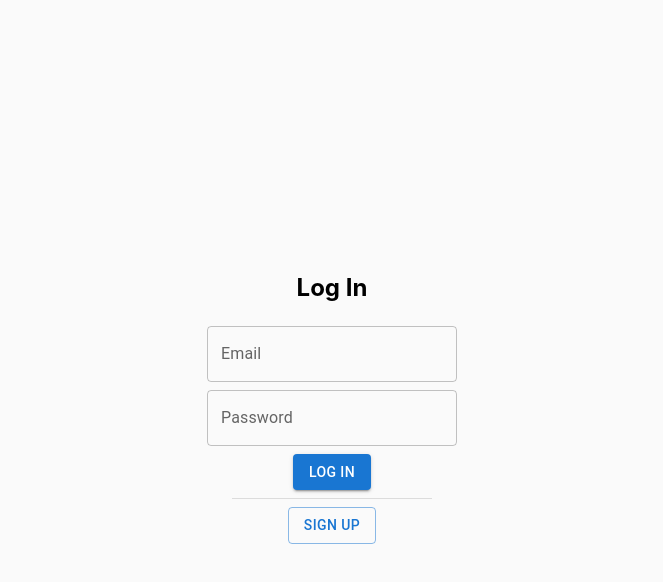
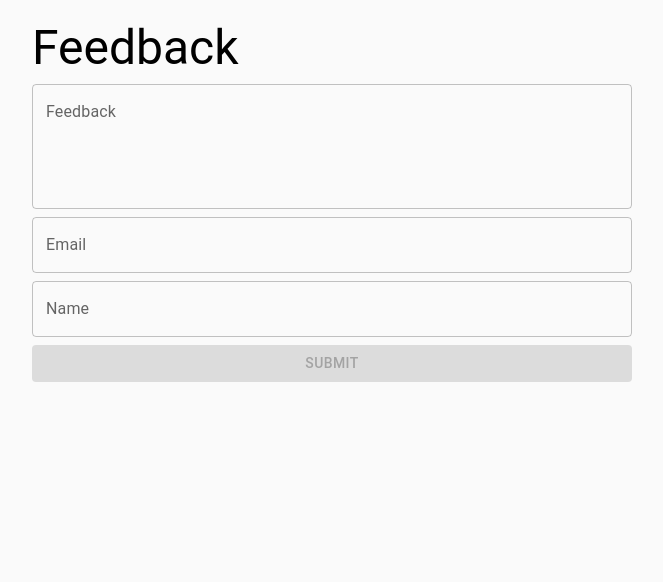
Before and after one commit to MitchStark10/venom-electron, a React (Create React App) app: page /feedback in a window 1280 px wide. Shown: the top 582 px of the page, without its empty margins (308-971 px from the left). Built offline with nearby package versions, Linux system fonts and the light colour scheme.

Commit message:
add feedback form

```diff
--- a/package.json
+++ b/package.json
@@ -22,6 +22,8 @@
     "react-drag-reorder": "^1.2.0",
     "react-hook-form": "^7.49.2",
     "react-redux": "^9.0.4",
+    "react-router": "^7.1.0",
+    "react-router-dom": "^7.1.0",
     "react-scripts": "5.0.1",
     "react-toastify": "^10.0.4",
     "web-vitals": "^2.1.4"
--- a/src/App.tsx
+++ b/src/App.tsx
@@ -3,9 +3,11 @@ import { LocalizationProvider } from "@mui/x-date-pickers";
 import { AdapterMoment } from "@mui/x-date-pickers/AdapterMoment";
 import { FC } from "react";
 import { Provider } from "react-redux";
+import { BrowserRouter, Route, Routes } from "react-router-dom";
 import { ToastContainer } from "react-toastify";
 import "react-toastify/dist/ReactToastify.css";
 import { Layout } from "./Layout";
+import { Feedback } from "./components/Feedback";
 import { useTheme } from "./hooks/useTheme";
 import { store } from "./store/store";
 
@@ -17,7 +19,12 @@ const App: FC = () => {
       <LocalizationProvider dateAdapter={AdapterMoment}>
         <Provider store={store}>
           <ToastContainer />
-          <Layout />
+          <BrowserRouter>
+            <Routes>
+              <Route path="/feedback" element={<Feedback />} />
+              <Route path="*" element={<Layout />} />
+            </Routes>
+          </BrowserRouter>
         </Provider>
       </LocalizationProvider>
     </ThemeProvider>
--- a/src/Layout/index.tsx
+++ b/src/Layout/index.tsx
@@ -12,7 +12,7 @@ import { LoginSignUp } from "./LoginSignUp";
 import { ModalEntryPoint } from "./Modal/ModalEntryPoint";
 import { SideBar } from "./Sidebar";
 
-const StyledLayout = styled("div")(({ theme }) => ({
+export const StyledLayout = styled("div")(({ theme }) => ({
   backgroundColor:
     theme.palette.mode === "dark"
       ? theme.palette.grey[800]
--- a/src/components/ControlledTextField.tsx
+++ b/src/components/ControlledTextField.tsx
@@ -10,6 +10,8 @@ interface Props {
   onKeyDown?: KeyboardEventHandler<HTMLInputElement>;
   fullWidth?: boolean;
   autoFocus?: boolean;
+  multiline?: boolean;
+  rows?: number;
 }
 
 export const ControlledTextField: FC<Props> = ({
@@ -20,6 +22,8 @@ export const ControlledTextField: FC<Props> = ({
   onKeyDown,
   fullWidth,
   autoFocus,
+  multiline,
+  rows,
 }) => {
   return (
     <Controller
@@ -34,6 +38,8 @@ export const ControlledTextField: FC<Props> = ({
           onKeyDown={onKeyDown}
           fullWidth={fullWidth}
           autoFocus={autoFocus}
+          multiline={multiline}
+          rows={rows}
         />
       )}
     />
--- /dev/null
+++ b/src/components/Feedback.tsx
@@ -0,0 +1,92 @@
+import { Box, Button, Typography } from "@mui/material";
+import { useForm } from "react-hook-form";
+import { toast } from "react-toastify";
+import { StyledLayout } from "../Layout";
+import {
+  FeedbackFormData,
+  useSubmitFeedbackMutation,
+} from "../store/slices/feedbackSlice";
+import { ControlledTextField } from "./ControlledTextField";
+
+export const Feedback = () => {
+  const { control, handleSubmit, reset, watch } = useForm<FeedbackFormData>();
+  const { name, message, email } = watch();
+  const [submitFeedback] = useSubmitFeedbackMutation();
+
+  const onSubmit = handleSubmit(async (data) => {
+    console.log(data);
+    try {
+      const response = await submitFeedback(data);
+      if ("error" in response && response.error) {
+        throw new Error(
+          response.error.toString() ?? "Error submitting feedback"
+        );
+      }
+      toast.success("Feedback submitted successfully");
+      reset({
+        message: "",
+        email: "",
+        name: "",
+      });
+    } catch (error) {
+      console.error(error);
+    }
+  });
+
+  return (
+    <StyledLayout>
+      <Box
+        sx={{
+          display: "flex",
+          justifyContent: "flex-start",
+          alignItems: "center",
+          flexDirection: "column",
+          gap: 2,
+          width: "100vw",
+          padding: "20px",
+        }}
+      >
+        <Box
+          sx={{
+            width: "100%",
+            maxWidth: "600px",
+            display: "flex",
+            gap: "8px",
+            flexDirection: "column",
+          }}
+        >
+          <Typography variant="h3" component="h1">
+            Feedback
+          </Typography>
+          <ControlledTextField
+            control={control}
+            name="message"
+            label="Feedback"
+            multiline
+            rows={4}
+            fullWidth
+          />
+          <ControlledTextField
+            control={control}
+            name="email"
+            label="Email"
+            fullWidth
+          />
+          <ControlledTextField
+            control={control}
+            name="name"
+            label="Name"
+            fullWidth
+          />
+          <Button
+            variant="contained"
+            onClick={onSubmit}
+            disabled={!name || !message || !email}
+          >
+            Submit
+          </Button>
+        </Box>
+      </Box>
+    </StyledLayout>
+  );
+};
--- /dev/null
+++ b/src/store/slices/feedbackSlice.ts
@@ -0,0 +1,28 @@
+import { createApi, fetchBaseQuery } from "@reduxjs/toolkit/query/react";
+import { getAuthToken } from "../../lib/authToken";
+import { API_BASE_URL } from "../../lib/constants";
+
+export interface FeedbackFormData {
+  message: string;
+  email: string;
+  name: string;
+}
+
+export const feedbackApi = createApi({
+  reducerPath: "feedback",
+  baseQuery: fetchBaseQuery({ baseUrl: API_BASE_URL }),
+  endpoints: (builder) => ({
+    submitFeedback: builder.mutation({
+      query: (feedback: FeedbackFormData) => ({
+        url: "/feedback",
+        method: "POST",
+        body: feedback,
+        headers: {
+          Authorization: `Bearer ${getAuthToken()}`,
+        },
+      }),
+    }),
+  }),
+});
+
+export const { useSubmitFeedbackMutation } = feedbackApi;
--- a/src/store/store.ts
+++ b/src/store/store.ts
@@ -1,5 +1,6 @@
 import { configureStore } from "@reduxjs/toolkit";
 import { rtkQueryErrorMiddlware } from "../lib/rtkQueryErrorMiddlware";
+import { feedbackApi } from "./slices/feedbackSlice";
 import focusViewReducer from "./slices/focusViewSlice";
 import { listsApi } from "./slices/listSlice";
 import modalReducer from "./slices/modalSlice";
@@ -15,6 +16,7 @@ export const store = configureStore({
     list: listsApi.reducer,
     task: tasksApi.reducer,
     tag: tagsApi.reducer,
+    feedback: feedbackApi.reducer,
   },
   middleware: (getDefaultMiddleware) =>
     getDefaultMiddleware().concat(
@@ -22,7 +24,8 @@ export const store = configureStore({
       userApi.middleware,
       listsApi.middleware,
       tasksApi.middleware,
-      tagsApi.middleware
+      tagsApi.middleware,
+      feedbackApi.middleware
     ),
 });
 
```
Also changed, not shown: 1 other file (tests, documents, lock files or other folders).
